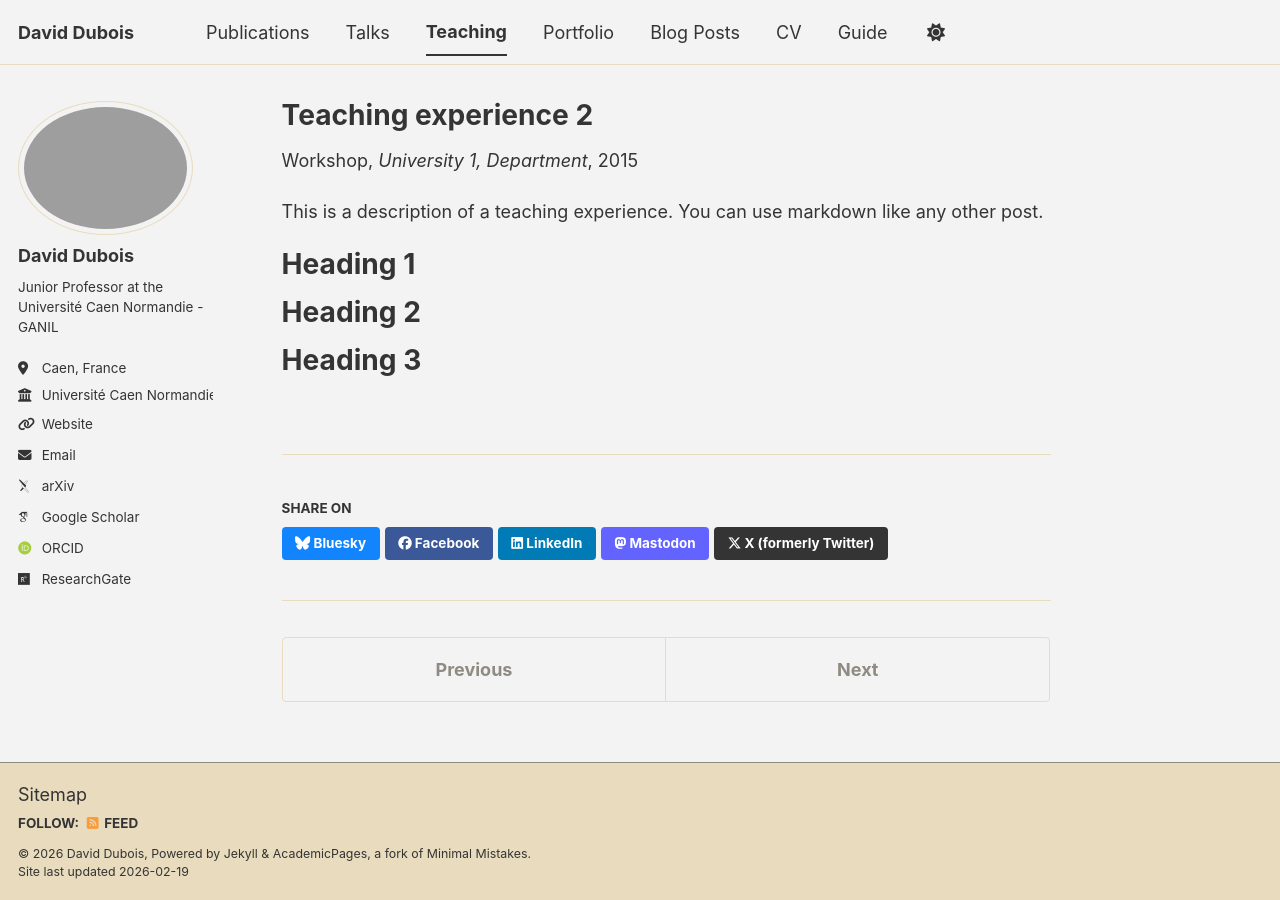
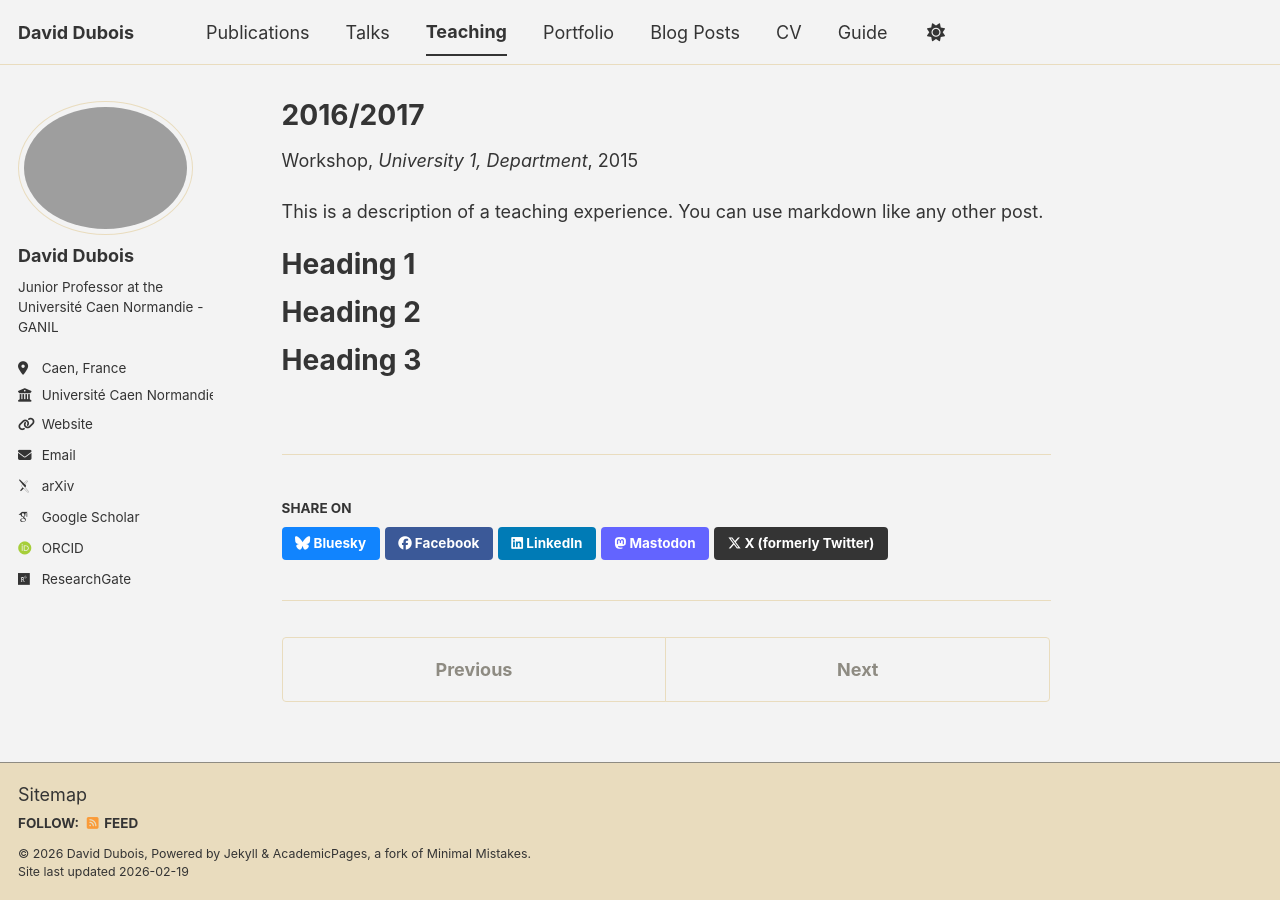
Before and after one commit to daviddubois5/daviddubois, a Jekyll site: the page built from _teaching/2015-spring-teaching-2.md, in a window 1280 px wide. Built offline with Jekyll 4.4.1, drawn with Linux system fonts in a browser that asks for light colours; some web fonts are replaced; a script bundle is joined from its source files by our own code; library files that are not in the unit come from our copies.

Commit message:
Update 2015-spring-teaching-2.md

```diff
--- a/_teaching/2015-spring-teaching-2.md
+++ b/_teaching/2015-spring-teaching-2.md
@@ -1,5 +1,5 @@
 ---
-title: "Teaching experience 2"
+title: "2016/2017"
 collection: teaching
 type: "Workshop"
 permalink: /teaching/2015-spring-teaching-1
```
